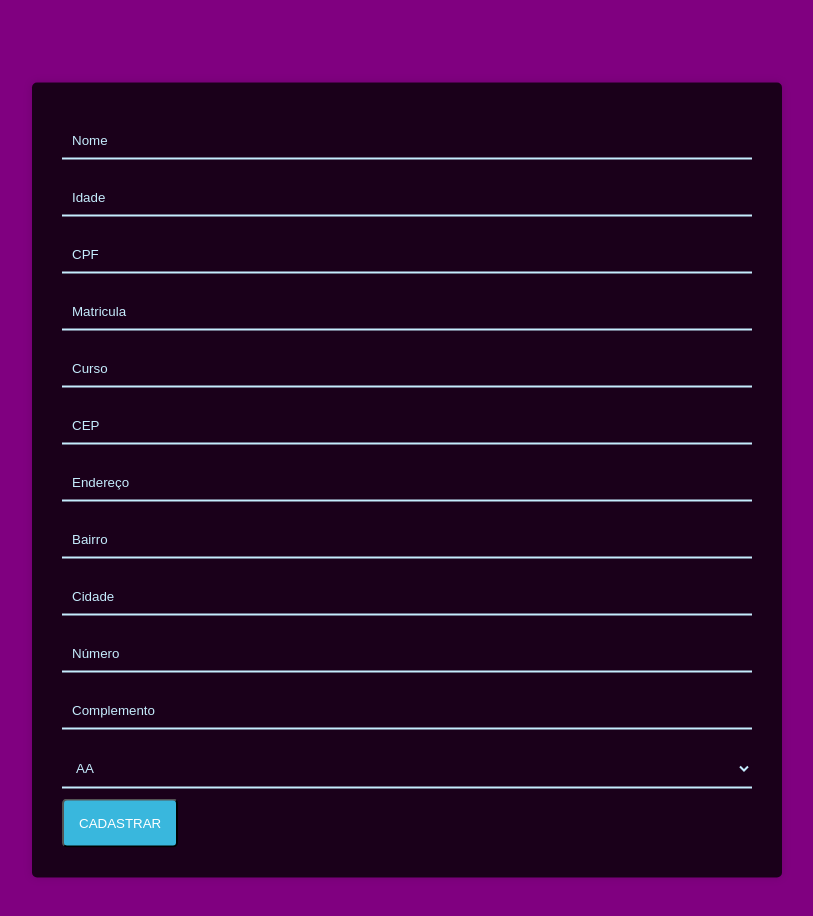
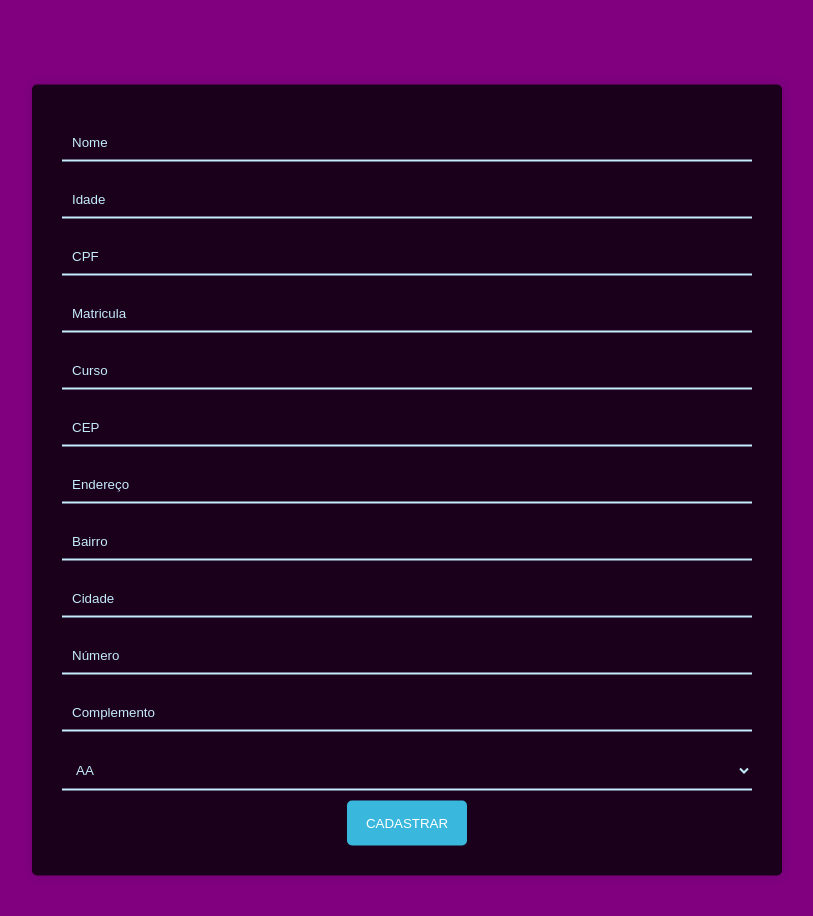
Before and after one commit to Vanessaar4/Atividade_7, a React (Create React App) app in the folder atividade7/: page / in a window 1280 px wide. Shown: the top 916 px of the page, without its empty margins (233-1046 px from the left). Built offline with nearby package versions, Linux system fonts and the light colour scheme.

Commit message:
Update style.css
Coloquei o display: block; que fez com que o botão cadastrar ficasse no centro, e um btn: hover, só pra ficar com uma animação no btn...

```diff
--- a/atividade7/src/style.css
+++ b/atividade7/src/style.css
@@ -57,11 +57,21 @@ body{
 }
 
 .btn{
+  display: block;
+    min-width: 120px;
+    border: none;
     background: #39b7dd;
-    text-align: center;
+    align-self: center;
+    margin: auto;
     padding: 15px;
     border-radius: 5px;
     color: #fff;
     cursor: pointer;
     text-transform: uppercase;
 }
+
+.btn:hover{
+    background-color: yellow;
+    color: black;
+    transition: background-color 2s;
+}
```
